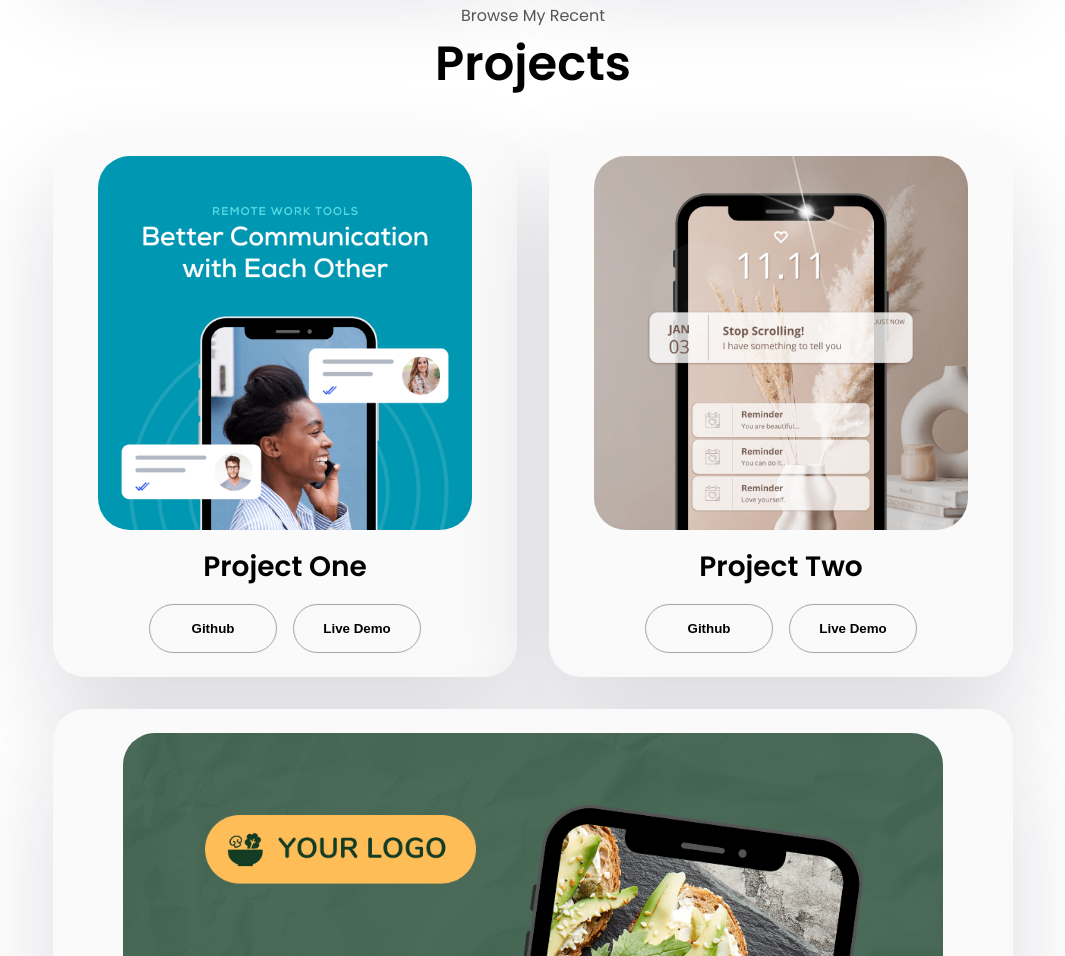
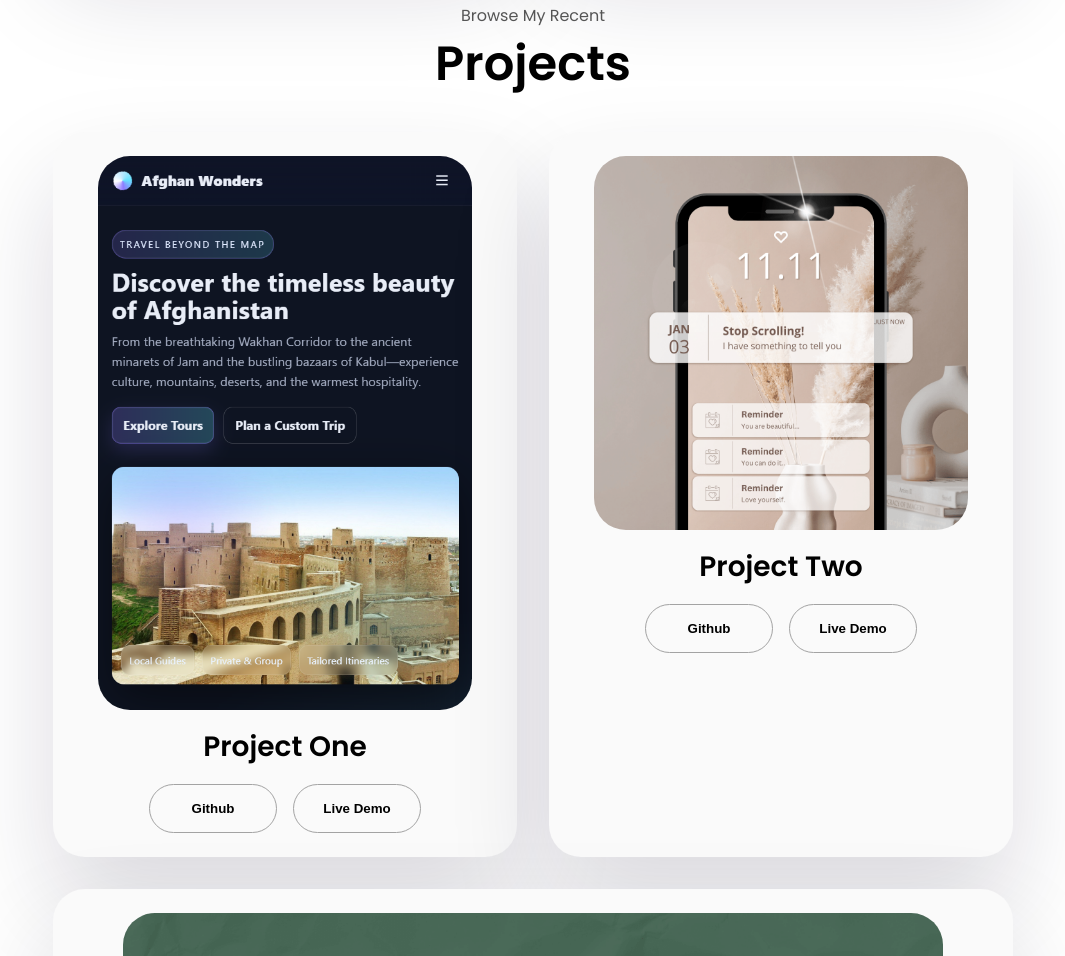
Before and after one commit to wahidqasemi1415-cmyk/Qasemi-wahid, a plain HTML site: page index.html in a window 1280 px wide. Shown: the part 2116-3072 px from the top of the page, without its empty margins (107-1172 px from the left). Drawn offline with Linux system fonts and the light colour scheme.

Commit message:
Update index.html

```diff
--- a/index.html
+++ b/index.html
@@ -215,7 +215,7 @@ I thrive on problem-solving and enjoy collaborating with teams to drive innovati
       <div class="about-containers">
         <div class="details-container color-container">
           <div class="article-container">
-            <img src="./assets/project-1.png" alt="Project 1" class="project-img" />
+            <img src="./assets/project1.png" alt="Project 1" class="project-img" />
           </div>
           <h2 class="experience-sub-title project-title">Project One</h2>
           <div class="btn-container">
```
